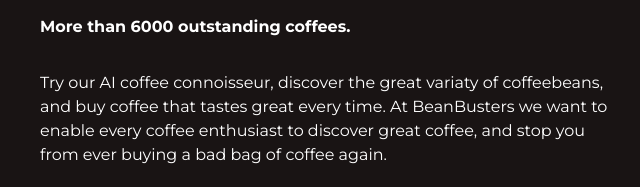
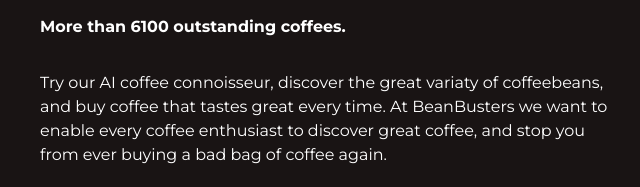
Before and after one commit to Pamelaberge/BeanBusterswebapp, a Gatsby site: page / in a window 1280 px wide. Shown: the part 249-436 px from the top of the page, 0-640 px from the left. Built offline with nearby package versions, Linux system fonts and the light colour scheme; Gatsby itself is replaced by a stand-in of ours.

```diff
--- a/src/pages/index.js
+++ b/src/pages/index.js
@@ -11,7 +11,7 @@
         <div>
           <h2>Discover</h2>
           <h3>Unique Coffee</h3>
-          <strong>More than 6000 outstanding coffees.</strong><br/><br/> <p>Try our AI coffee connoisseur, discover
+          <strong>More than 6100 outstanding coffees.</strong><br/><br/> <p>Try our AI coffee connoisseur, discover
            the great variaty of coffeebeans, and buy coffee that tastes great every time.
            At BeanBusters we want to enable every coffee enthusiast to discover great coffee,
            and stop you from ever buying a bad bag of coffee again.<br/><br/>
```
